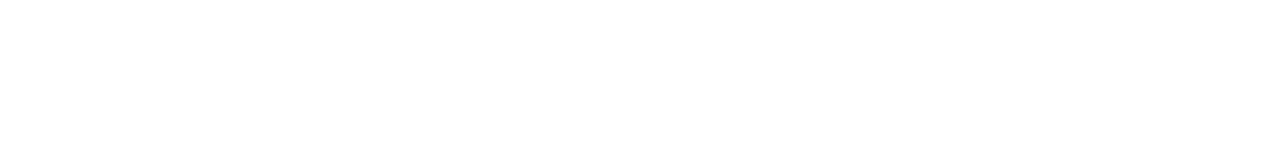
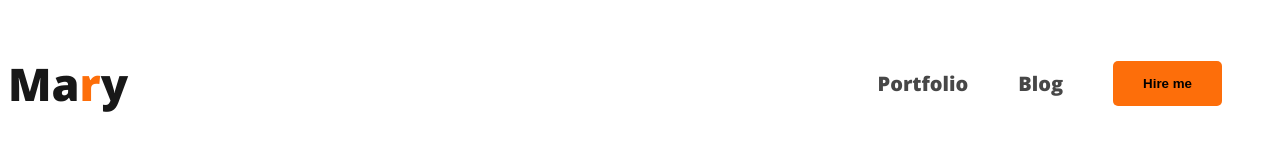
Before and after one commit to sabbir-hossen66/web-developer-portfolio, a plain HTML site: page index.html in a window 1280 px wide. Drawn offline with nearby package versions, Linux system fonts and the light colour scheme.

Commit message:
navbar done

```diff
--- a/index.html
+++ b/index.html
@@ -5,11 +5,23 @@
     <meta charset="UTF-8">
     <meta name="viewport" content="width=device-width, initial-scale=1.0">
     <title>web developer portfolio</title>
+    <!-- html font link -->
+    <link rel="preconnect" href="https://fonts.googleapis.com">
+    <link rel="preconnect" href="https://fonts.gstatic.com" crossorigin>
+    <link href="https://fonts.googleapis.com/css2?family=Open+Sans:wght@800&display=swap" rel="stylesheet">
+
+    <link rel="stylesheet" href="styles/portfolio.css">
 </head>
 
 <body>
-    <nav>
+    <nav class="navbar">
+        <h3 class="heading">Ma<span class="text-orange">r</span>y</h3>
+        <ul class="ul-line">
+            <li><a href="">Portfolio</a></li>
+            <li><a href="">Blog</a></li>
+            <li><button class="btn-primary">Hire me</button></li>
 
+        </ul>
     </nav>
     <main>
 
--- /dev/null
+++ b/styles/portfolio.css
@@ -0,0 +1,51 @@
+/* font link */
+body {
+    font-family: 'Open Sans', sans-serif;
+}
+
+.text-orange {
+    color: #FD6E0A;
+}
+
+.btn-primary {
+    background-color: #FD6E0A;
+    border-radius: 5px;
+    font-weight: bold;
+    border: none;
+    padding: 15px 30px;
+}
+
+.heading {
+    color: var(--Dark-01, #181818);
+    font-size: 45px;
+    /* font-style: normal;
+    line-height: normal; */
+
+}
+
+.navbar {
+    display: flex;
+    align-items: center;
+    justify-content: space-between;
+}
+
+nav>ul {
+    display: flex;
+    align-items: center;
+    font-size: 20px;
+
+}
+
+nav li {
+    list-style: none;
+    margin-right: 50px;
+    /* font-style: normal; */
+
+    /* font-weight: 400; */
+}
+
+nav a {
+    text-decoration: none;
+    color: var(--Dark-02, #474747);
+    font-weight: normal;
+}
```
Also changed, not shown: images/developer.png (added), images/hardy.png (added), images/header_bg.png (added), images/icons/facebook.png (added), images/icons/insta.png (added), images/icons/js.png (added), images/icons/mongo.png (added), images/icons/nodejs.png (added), images/icons/react.png (added), images/icons/twitter.png (added).
